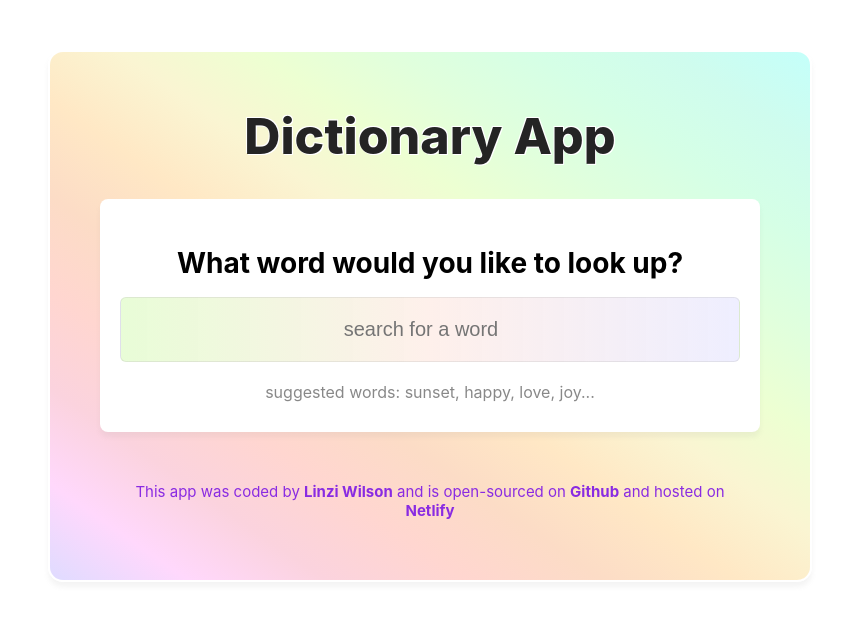
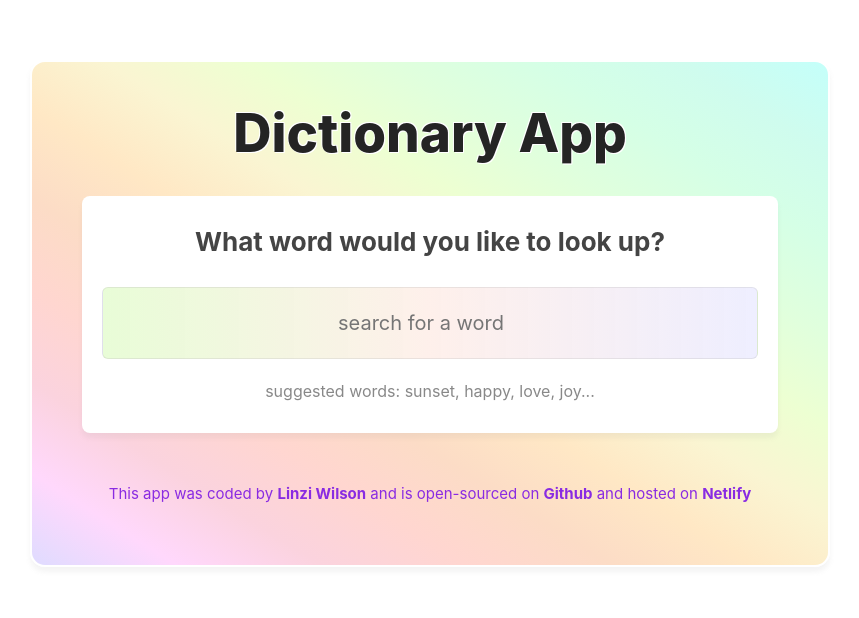
Before and after one commit to xiwilson/xi-dictionary, a React (Create React App) app: page / in a window 1280 px wide. Shown: the top 618 px of the page, without its empty margins (210-1069 px from the left). Built offline with nearby package versions, Linux system fonts and the light colour scheme; no server answers.

Commit message:
Finalised CSS and added Photo component

```diff
--- a/public/index.html
+++ b/public/index.html
@@ -10,10 +10,10 @@
       content="Web site created using create-react-app"
     />
     <link
-      rel="https://cdn.jsdelivr.net/npm/bootstrap@5.3.3/dist/css/bootstrap.min.css"
-    />
-    <link
-      rel="	https://cdn.jsdelivr.net/npm/bootstrap@5.3.3/dist/js/bootstrap.bundle.min.js"
+      href="https://cdn.jsdelivr.net/npm/bootstrap@5.3.3/dist/css/bootstrap.min.css"
+      rel="stylesheet"
+      integrity="sha384-QWTKZyjpPEjISv5WaRU9OFeRpok6YctnYmDr5pNlyT2bRjXh0JMhjY6hW+ALEwIH"
+      crossorigin="anonymous"
     />
     <link rel="apple-touch-icon" href="%PUBLIC_URL%/logo192.png" />
     <!--
--- a/src/App.css
+++ b/src/App.css
@@ -1,6 +1,7 @@
 .App {
-  margin: 50px 250px 40px 250px;
-  padding: 20px 50px 50px 50px;
+  max-width: 800px;
+  margin: 60px auto;
+  padding: 40px 50px 50px 50px;
   border-radius: 15px;
   border: 2px solid white;
   background-image: linear-gradient(
--- a/src/Dictionary.css
+++ b/src/Dictionary.css
@@ -1,14 +1,17 @@
 h1 {
   color: rgba(0, 0, 0, 0.858);
   text-align: center;
-  font-size: 50px;
+  font-size: 53px;
   font-weight: 800;
   text-shadow: -1px -1px 0 white, 1px -1px 0 white, 1px 1px 0 white,
     1px 1px 0 white;
 }
 h4 {
-  font-size: 28px;
+  margin-bottom: 50px;
+  font-size: 26px;
+  font-weight: bold;
   text-align: center;
+  color: rgb(68, 68, 68);
 }
 
 .dictionary-top input {
@@ -41,6 +44,6 @@ section {
   border-radius: 8px;
   background-color: white;
   box-shadow: 0px 5px 5px rgba(151, 151, 151, 0.1);
-  margin: 20px 0;
-  padding: 10px 20px 30px 20px;
+  margin: 30px 0;
+  padding: 30px 20px 30px 20px;
 }
--- a/src/Dictionary.js
+++ b/src/Dictionary.js
@@ -1,22 +1,32 @@
 import React, { useState } from "react";
 import axios from "axios";
 import Results from "./Results";
+import Photos from "./Photos";
 import "./Dictionary.css";
 
 export default function Dictionary() {
   let [keyword, setKeyword] = useState("rainbow");
   let [results, setResults] = useState(null);
   let [loaded, setLoaded] = useState(false);
+  let [photos, setPhotos] = useState(null);
 
-  function handleResponse(response) {
+  function handleDictionaryResponse(response) {
     setResults(response.data);
+  }
+
+  function handlePhotosResponse(response) {
+    setPhotos(response.data.photos);
   }
 
   function search() {
     // documentation: https://api.shecodes.io/dictionary
     let apiKey = "3f47deba7d7o337tb76d054056f8cbe1";
     let apiUrl = `https://api.shecodes.io/dictionary/v1/define?word=${keyword}&key=${apiKey}`;
-    axios.get(apiUrl).then(handleResponse);
+    axios.get(apiUrl).then(handleDictionaryResponse);
+
+    let apiPhotosKey = "3f47deba7d7o337tb76d054056f8cbe1";
+    let photosApiUrl = `https://api.shecodes.io/images/v1/search?query=${keyword}&key=${apiPhotosKey}`;
+    axios.get(photosApiUrl).then(handlePhotosResponse);
   }
 
   function handleSubmit(event) {
@@ -53,6 +63,7 @@ export default function Dictionary() {
           </section>
         </div>
         <Results results={results} />
+        <Photos photos={photos} />
       </div>
     );
   } else {
--- a/src/Meaning.js
+++ b/src/Meaning.js
@@ -10,7 +10,8 @@ export default function Meaning(props) {
       <strong className="meaning-list">Definition:</strong>{" "}
       {props.meaning.definition}
       <br />
-      <strong className="meaning-list">Example:</strong> {props.meaning.example}
+      <strong className="meaning-list">Example:</strong>{" "}
+      <span>{props.meaning.example}</span>
       <br />
       <Synonyms synonyms={props.meaning.synonyms} />
       <strong className="meaning-list">Synonyms:</strong>{" "}
--- /dev/null
+++ b/src/Photos.css
@@ -0,0 +1,10 @@
+.Photos img {
+  border-radius: 4px;
+  margin: 10px 0px;
+  padding: 5px;
+  box-shadow: 0px 5px 5px rgba(151, 151, 151, 0.1);
+}
+.Photos img:hover {
+  transition: all 0.4s ease-in-out;
+  transform: scale(1.1);
+}
--- /dev/null
+++ b/src/Photos.js
@@ -0,0 +1,29 @@
+import React from "react";
+import "./Photos.css";
+
+export default function Photos(props) {
+  if (props.photos) {
+    return (
+      <section className="Photos">
+        <h5>Images related to your search</h5>
+        <div className="row">
+          {props.photos.map(function (photo, index) {
+            return (
+              <div className="col-4" key={index}>
+                <a href={photo.src.original} target="_blank" rel="noreferrer">
+                  <img
+                    src={photo.src.landscape}
+                    className="img-fluid"
+                    alt="images"
+                  />
+                </a>
+              </div>
+            );
+          })}
+        </div>
+      </section>
+    );
+  } else {
+    return null;
+  }
+}
```
